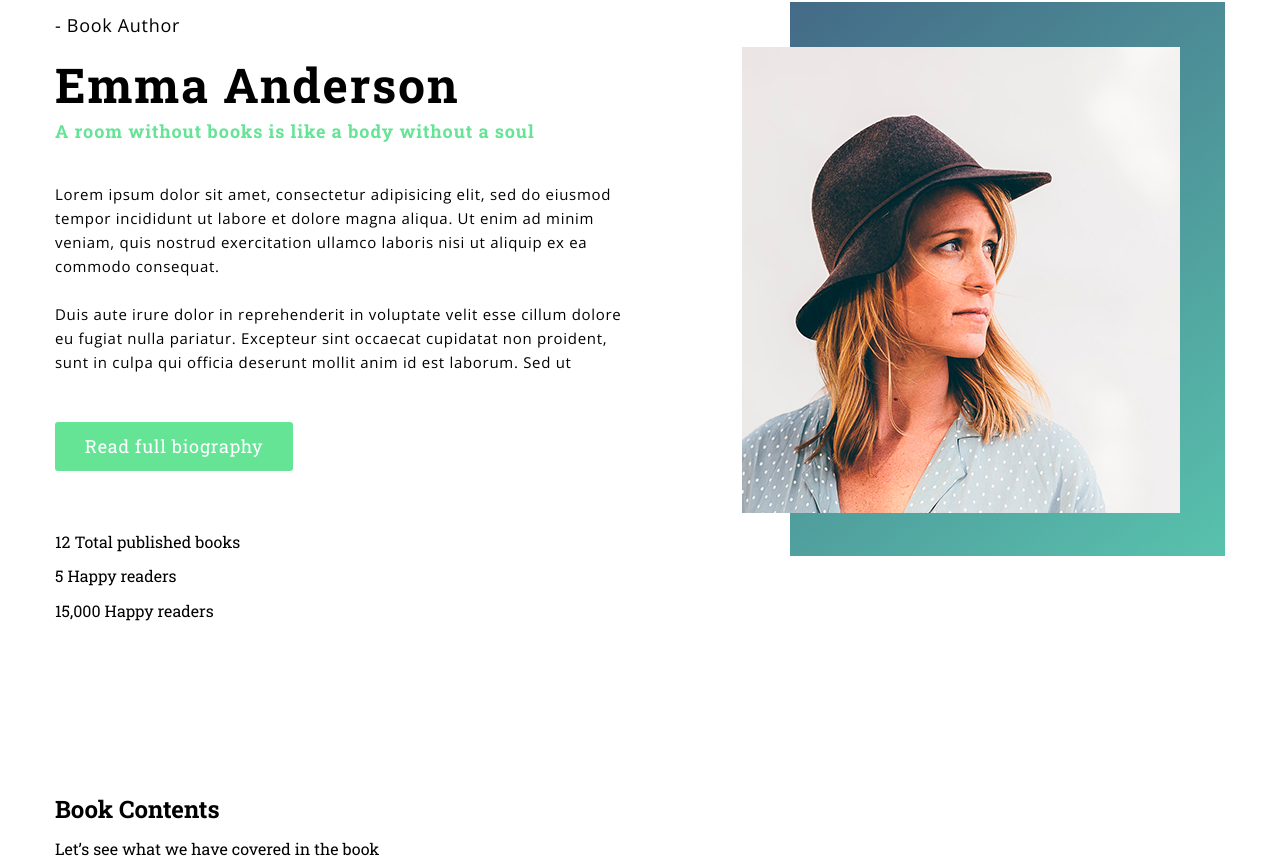
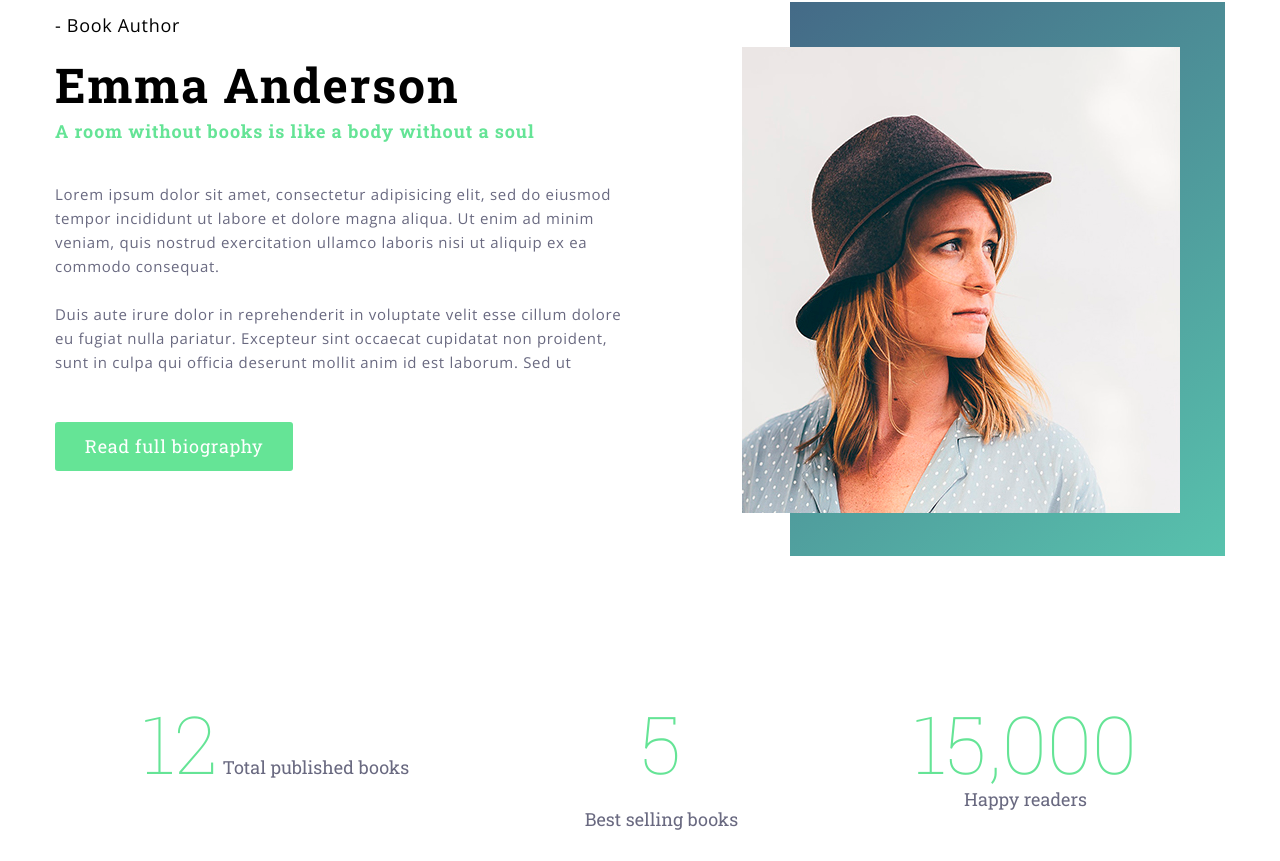
Before and after one commit to Shut089/Bukee, a website built with webpack: page src/views/index.html in a window 1280 px wide. Shown: the part 1221-2082 px from the top of the page. Built offline with nearby package versions, Linux system fonts and the light colour scheme; files whose address does not match are found by name.

Commit message:
add
добавлен блок счетчика

```diff
--- a/src/styles/main.scss
+++ b/src/styles/main.scss
@@ -100,6 +100,7 @@ small {
         letter-spacing: 0.7px;
         margin-bottom: 24px;
         margin-right: 100px;
+        color: #696980;
     }
     &__btn {
         display: block;
@@ -150,3 +151,18 @@ small {
         margin-right: 45px;
     }
 }
+.blok-counter {
+    display: flex;
+    justify-content: space-around;
+    text-align: center;
+    padding-top: 162px;
+    p {
+        font-size: 18px;
+        color: #696980;
+    }
+    span {
+        font-size: 80px;
+        font-weight: 100;
+        color: $accent-color;
+    }
+}
--- a/src/views/index.html
+++ b/src/views/index.html
@@ -23,7 +23,7 @@
         <link rel="apple-touch-icon" sizes="167x167" href="img/favicons/apple-touch-icon-167x167.png">
         <link rel="apple-touch-icon" sizes="180x180" href="img/favicons/apple-touch-icon-180x180.png">
         <link rel="apple-touch-icon" sizes="1024x1024" href="img/favicons/apple-touch-icon-1024x1024.png">
-        <link href="https://fonts.googleapis.com/css2?family=Open+Sans:ital@0;1&family=Roboto+Slab:wght@400;700&display=swap" rel="stylesheet">        <link rel="stylesheet" href="styles/main.css">
+        <link href="https://fonts.googleapis.com/css2?family=Open+Sans:ital@0;1&family=Roboto+Slab:wght@100;400;700&display=swap" rel="stylesheet">        <link rel="stylesheet" href="styles/main.css">
     </head>
     <body>
         <div class="page-main">
@@ -80,9 +80,9 @@
                     </div>
                 </div>
                 <div class="blok-counter">
-                    <p><span>12</span> Total published books</p>
-                    <p><span>5</span> Happy readers</p>
-                    <p><span>15,000</span> Happy readers</p>
+                    <p class="blok-counter__text"><span>12</span> Total published books</p>
+                    <p><span>5</span> <br> <br> Best selling books</p>
+                    <p><span>15,000</span> <br> Happy readers</p>
                 </div>
             </div>
         </div>
```
Also changed, not shown: dist/index.html, dist/styles/main.css, 1 other file.
